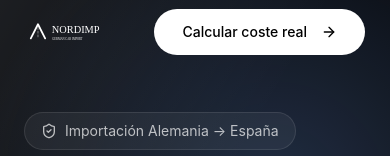
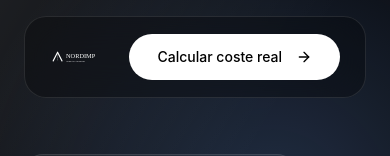
Before and after one commit to ivan172004/nordimp, a Next.js app: page / in a window 390 px wide. Shown: the top 156 px of the page. Built offline with nearby package versions, Linux system fonts and the light colour scheme.

Commit message:
improve button animations

```diff
--- a/app/page.tsx
+++ b/app/page.tsx
@@ -35,8 +35,8 @@ export default function NordimpLanding() {
     <main className="min-h-screen bg-[#090B0F] text-white">
       <section className="relative overflow-hidden border-b border-white/10">
         <div className="absolute inset-0 bg-[radial-gradient(circle_at_70%_20%,rgba(120,170,255,0.22),transparent_36%),linear-gradient(120deg,rgba(255,255,255,0.08),transparent_35%)]" />
-        <div className="relative mx-auto grid max-w-7xl grid-cols-1 gap-12 px-6 py-2 lg:grid-cols-2 lg:px-10 lg:py-4">
-          <nav className="col-span-full flex items-center justify-between">
+        <div className="relative mx-auto grid max-w-7xl grid-cols-1 gap-12 px-6 pt-4 py-2 lg:grid-cols-2 lg:px-10 lg:py-4">
+          <nav className="sticky top-4 z-50 col-span-full flex items-center justify-between rounded-3xl border border-white/10 bg-black/30 px-6 py-4 backdrop-blur-xl">
             <div className="flex items-center">
               <Image
                 src="/logo.svg"
@@ -143,7 +143,7 @@ export default function NordimpLanding() {
     className="rounded-3xl border-white/10 bg-white/[0.04]"
   >
     <CardContent className="p-6">
-      <item.Icon className="mb-5 h-7 w-7 text-white/75" />
+     <item.Icon className="mb-5 h-7 w-7 text-white/75 transition duration-300 group-hover:scale-110 group-hover:text-white" />
       <h3 className="text-lg font-semibold">{item.title}</h3>
       <p className="mt-3 text-sm text-white/60">
         {item.text}
@@ -236,7 +236,7 @@ export default function NordimpLanding() {
             ["Audi S5 Sportback", "41.500€", "47.200€", "Gran turismo"],
             ["Golf R", "34.900€", "39.800€", "Compacto pasional"],
           ].map(([model, origin, final, tag]: any) => (
-            <Card key={model} className="overflow-hidden rounded-3xl border-white/10 bg-white/[0.04] text-white shadow-none">
+            <Card key={model} className="group rounded-3xl border-white/10 bg-white/[0.04] text-white shadow-none transition duration-300 hover:-translate-y-1 hover:bg-white/[0.07] hover:shadow-2xl">
               <div className="h-44 bg-gradient-to-br from-zinc-700 via-zinc-900 to-black" />
               <CardContent className="p-6">
                 <p className="text-sm text-white/40">{tag}</p>
```
